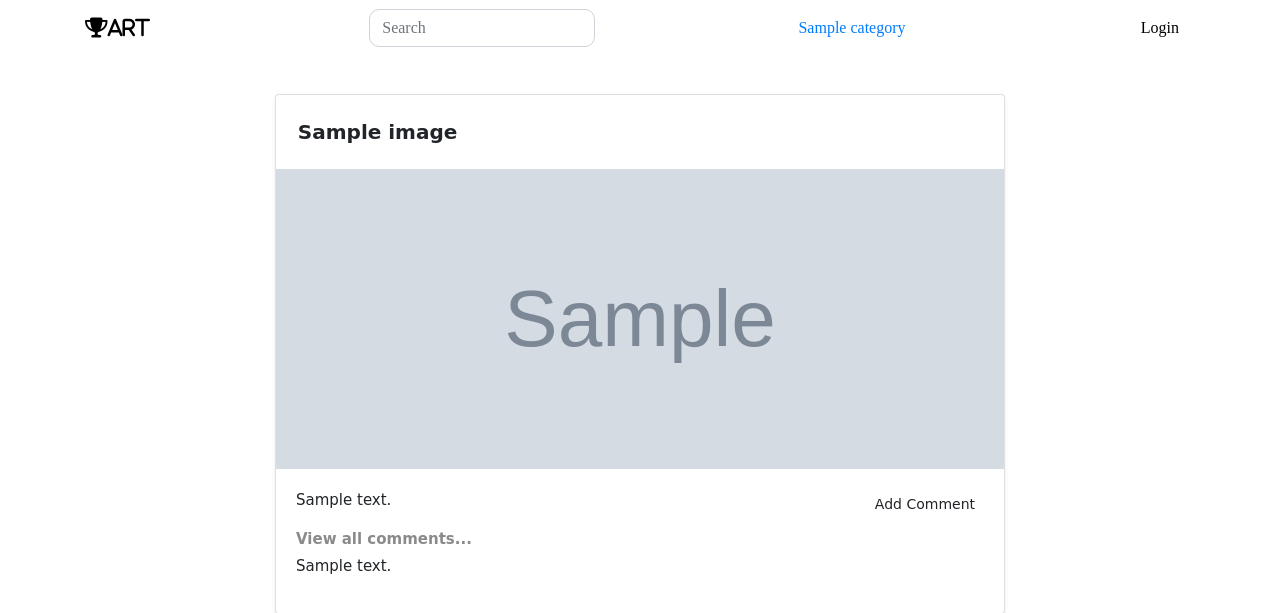
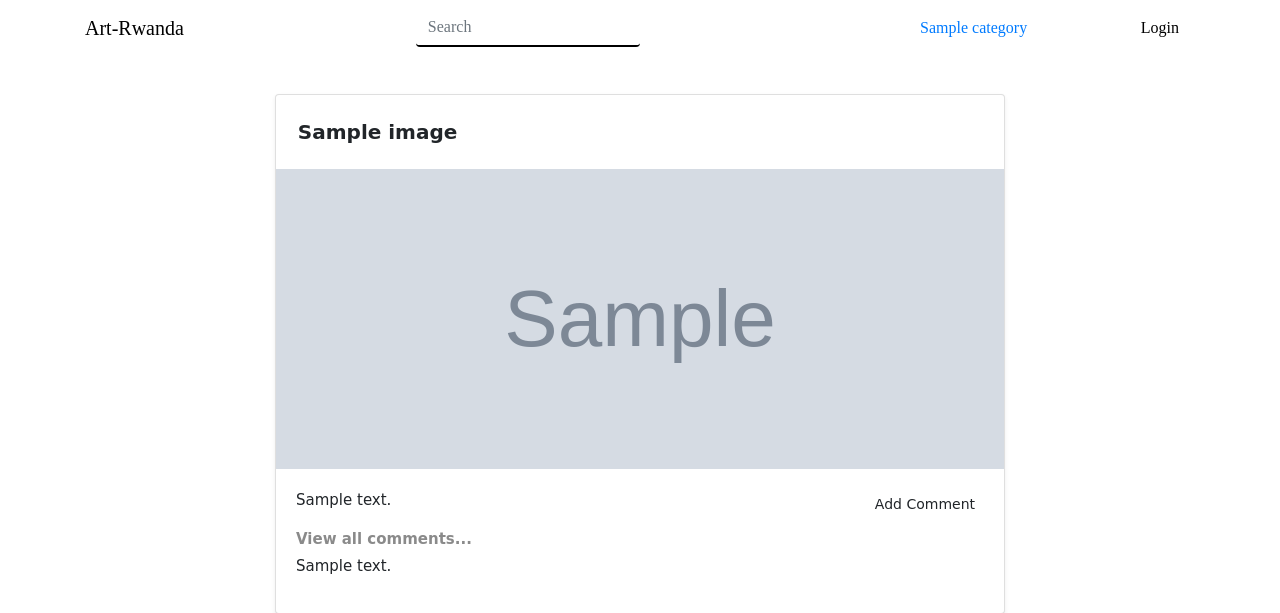
Before and after one commit to UMUTONIRitha/Art_Rwanda, a Django app: template art_app/templates/art.html in a window 1280 px wide. Shown: the top 613 px of the page. Run offline with Django 3.2, Linux system fonts and the light colour scheme; the template is opened without the code that fills it: most values are stand-ins (such as "Sample title", 1, 10 or a date in 2020); grey boxes marked "Sample" are stand-in pictures; some libraries are stand-ins or nearby versions; some web fonts are replaced.

Commit message:
add changes

```diff
--- a/art_app/templates/navbar.html
+++ b/art_app/templates/navbar.html
@@ -16,15 +16,18 @@
             <div class="home">
                 <a class="navbar-brand" href="{%url 'index'%}">
 
-                    <span><i class="fas fa-trophy" style="color: black;">Art</i></span>
+                    <span style="color: black;">Art-Rwanda</span>
 
                 </a>
             </div>
 
-            <form action="{% url 'search' %}" class="form-inline my-2 my-lg-0">
-                <input type="text" class="input-sm form-control" name="project_name" placeholder="Search" style="border-radius:10px;">
+            <div class="search" style="margin-right:30%">
+        <form action="{% url 'search' %}" class="form-inline my-2 my-lg-0">
+          <input type="text" class="input-sm form-control" name="art_name" placeholder="Search"
+            style="border: 0px; border-bottom: 2px solid black; outline: none; margin-left: 60%;background-color:white;">
 
-            </form>
+        </form>
+      </div>
 
 
 <div class="category">
@@ -39,7 +42,7 @@
             {% if user.is_authenticated %}
             <ul class="nav justify-content-end">
 
-                <a class="nav-link" href="{%url 'upload'%}" style="color:black;">Submit art</a>
+
 
 
 
```
